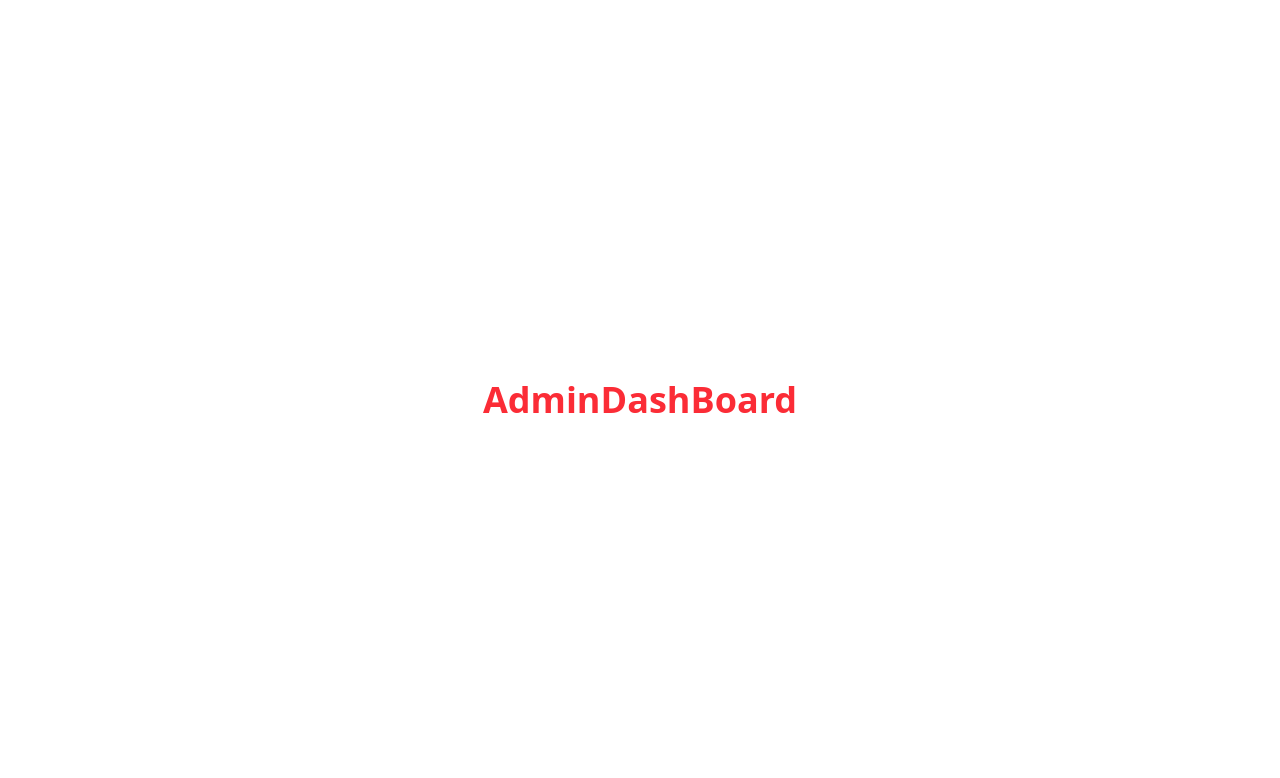
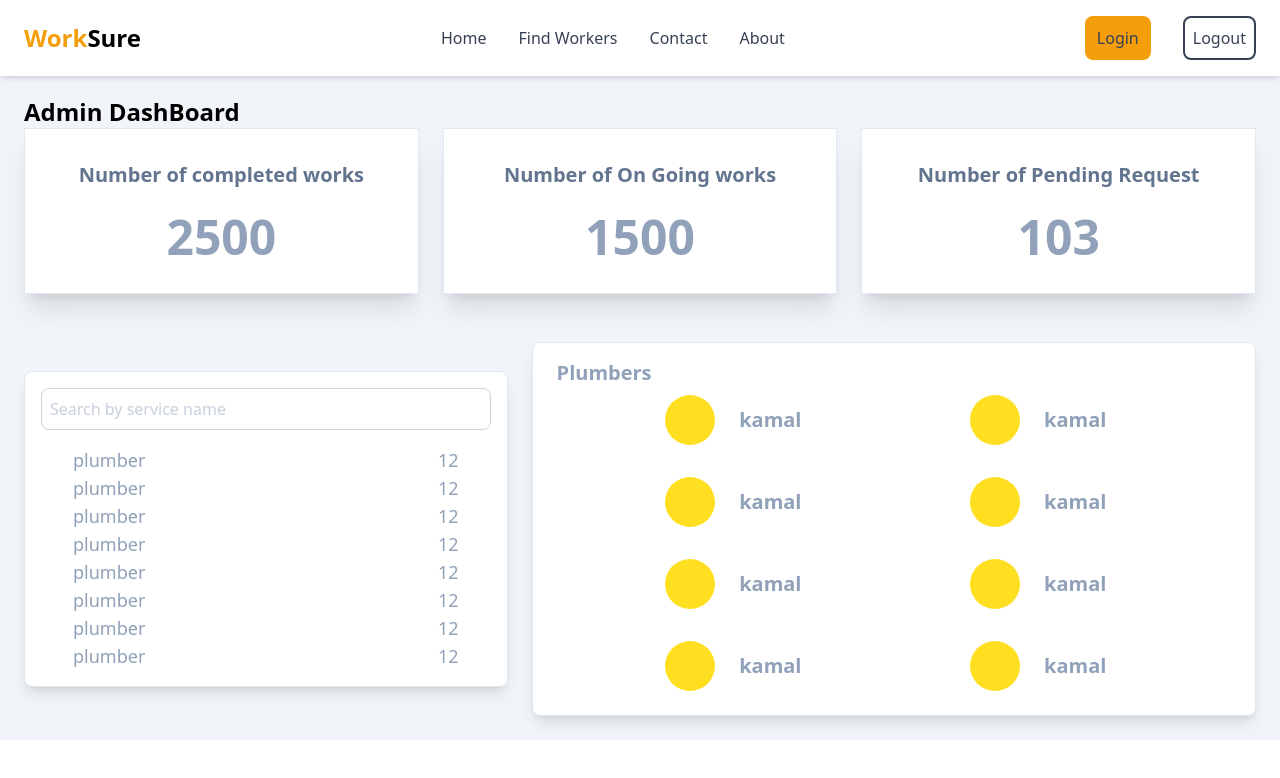
Before and after one commit to HasalKenula/WorkSure-frontend, a React (Vite) app: page /adminDashBoard in a window 1280 px wide. Shown: the top 778 px of the page. Built offline with nearby package versions, Linux system fonts and the light colour scheme.

Commit message:
started to create the admin dashboard

```diff
--- a/src/pages/AdminDashBoard.jsx
+++ b/src/pages/AdminDashBoard.jsx
@@ -1,9 +1,142 @@
+import Navbar from "../components/NavBar";
+
 export default function AdminDashBoard() {
+
+    const roles = [
+        {
+            job: "plumber",
+            amount: 12
+        },
+        {
+            job: "plumber",
+            amount: 12
+        },
+        {
+            job: "plumber",
+            amount: 12
+        },
+        {
+            job: "plumber",
+            amount: 12
+        },
+         {
+            job: "plumber",
+            amount: 12
+        },
+        {
+            job: "plumber",
+            amount: 12
+        },
+        {
+            job: "plumber",
+            amount: 12
+        },
+        {
+            job: "plumber",
+            amount: 12
+        },
+    ]
+
+    const details = [
+        {
+            name: "kamal"
+        },
+        {
+            name: "kamal"
+        },
+        {
+            name: "kamal"
+        },
+        {
+            name: "kamal"
+        },
+          {
+            name: "kamal"
+        },
+        {
+            name: "kamal"
+        },
+        {
+            name: "kamal"
+        },
+        {
+            name: "kamal"
+        },
+    ]
     return (
-        <div className="flex items-center justify-center h-screen w-screen ">
-            <h1 className="text-red-500 text-4xl font-bold text-center">
-               AdminDashBoard
-            </h1>
+        <div className="bg-slate-100">
+            <Navbar />
+            <div className="w-full flex flex-col pt-24 my-auto  ">
+                <div className="px-6">
+                    <h1 className="text-2xl font-bold ">Admin DashBoard</h1>
+                </div>
+                <div className=" w-full mx-auto flex flex-col lg:flex-row text-slate-400 lg:flex-row items-center justify-center gap-6 p-6 lg:pt-0">
+
+                    <div className="bg-white  w-full lg:w-[25%] flex-1 flex flex-col items-center shadow-xl gap-6 border border-slate-200 py-8 px-8  justify-between">
+                        <div className="text-xl font-bold text-slate-500">
+                            <h1>Number of completed works</h1>
+                        </div>
+                        <div className="text-5xl font-bold">
+                            <h1>2500</h1>
+                        </div>
+                    </div>
+                    <div className="bg-white w-full lg:w-[25%] flex-1 flex flex-col items-center gap-6  shadow-xl border border-slate-200 border py-8 px-8  justify-between">
+                        <div className="text-xl font-bold text-slate-500">
+                            <h1>Number of On Going works</h1>
+                        </div>
+                        <div className="text-5xl font-bold">
+                            <h1>1500</h1>
+                        </div>
+                    </div>
+                    <div className="bg-white w-full lg:w-[25%] flex-1 flex flex-col items-center gap-6 shadow-xl border border-slate-200 border py-8 px-8  justify-between">
+                        <div className="text-xl font-bold text-slate-500">
+                            <h1>Number of Pending Request</h1>
+                        </div>
+                        <div className="text-5xl font-bold">
+                            <h1>103</h1>
+                        </div>
+                    </div>
+
+                </div>
+
+                <div className="w-full mx-auto flex flex-col  text-slate-400 lg:flex-row items-center justify-center gap-6 p-6">
+                    <div className="bg-white  w-full lg:flex-2 flex flex-col items-center justify-center pb-4 shadow-lg border rounded-lg border-slate-200">
+                        <div className="w-full p-4">
+                            <input type="text" placeholder="Search by service name" className="w-full border px-2 py-2 border-gray-300 rounded-lg focus:outline-none focus:ring-2 focus:ring-primary" />
+                        </div>
+                        <div className="w-full  flex flex-col items-center justify-center">
+                            <div className="w-full flex flex-col justify-between items-center px-4 text-lg">
+                                {roles.map((role) => {
+                                    return (
+                                        <div className="w-full flex flex justify-between items-center px-4 text-lg">
+                                            <h1 className="mx-4">{role.job}</h1>
+                                            <h1 className="mx-4">{role.amount}</h1>
+                                        </div>
+                                    )
+                                })}
+                            </div>
+                        </div>
+                    </div>
+                    <div className="bg-white w-full lg:flex-3 flex flex-col py-4 shadow-lg border rounded-lg border-slate-200">
+                        <div className="px-6">
+                            <h1 className="text-xl font-bold text-center lg:text-left">Plumbers</h1>
+                        </div>
+                        <div className="w-full flex flex-col lg:flex-row justify-center items-center lg:flex-wrap gap-4">
+                            {details.map((detail) => {
+                                return (
+                                    <div className="w-[40%] flex justify-center items-center lg:gap-2 lg:p-2">
+                                        <div className="w-[50px] aspect-square rounded-full bg-yellow-300 ">
+
+                                        </div>
+                                        <h1 className="font-bold text-xl px-4">{detail.name}</h1>
+                                    </div>
+                                )
+                            })}
+                        </div>
+                    </div>
+
+                </div>
+            </div>
         </div>
     )
 }
```
